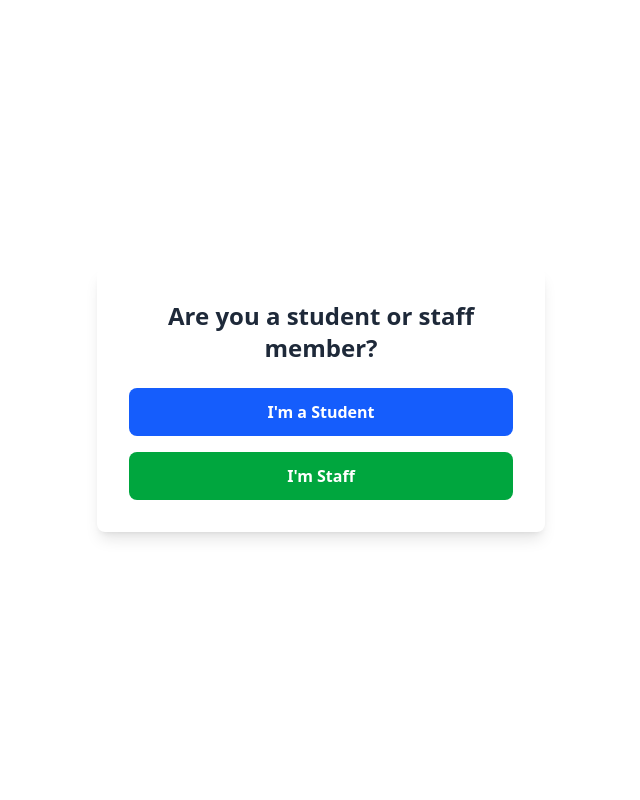
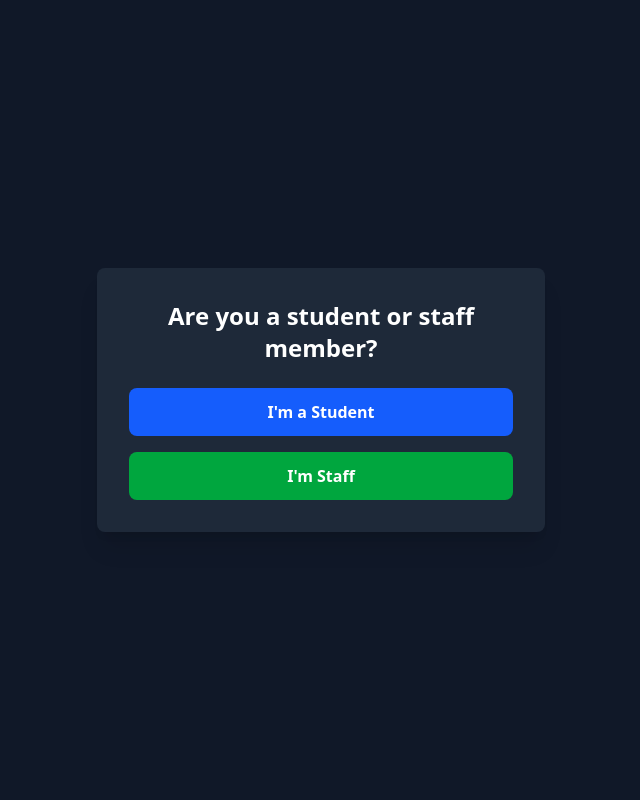
Before and after one commit to SaathwikDasari/innovhack-hacka, a Flask app: page / in a window 1280 px wide. Shown: the whole page, without its empty margins (319-959 px from the left). Run offline with Flask 3, Linux system fonts and the light colour scheme.

Commit message:
second commit

```diff
--- a/templates/login.html
+++ b/templates/login.html
@@ -7,9 +7,9 @@
     <script src="https://cdn.jsdelivr.net/npm/@tailwindcss/browser@4"></script>
 </head>
 <body>
-    <div class="flex items-center justify-center min-h-screen">
-        <div class="bg-white p-8 rounded-lg shadow-lg max-w-md w-full mx-4">
-            <h1 class="text-2xl font-bold text-gray-800 text-center mb-6">
+    <div class="flex items-center justify-center min-h-screen bg-gray-900">
+        <div class="bg-gray-800 p-8 rounded-lg shadow-xl max-w-md w-full mx-4">
+            <h1 class="text-2xl font-bold text-white text-center mb-6">
                 Are you a student or staff member?
             </h1>
 
```
